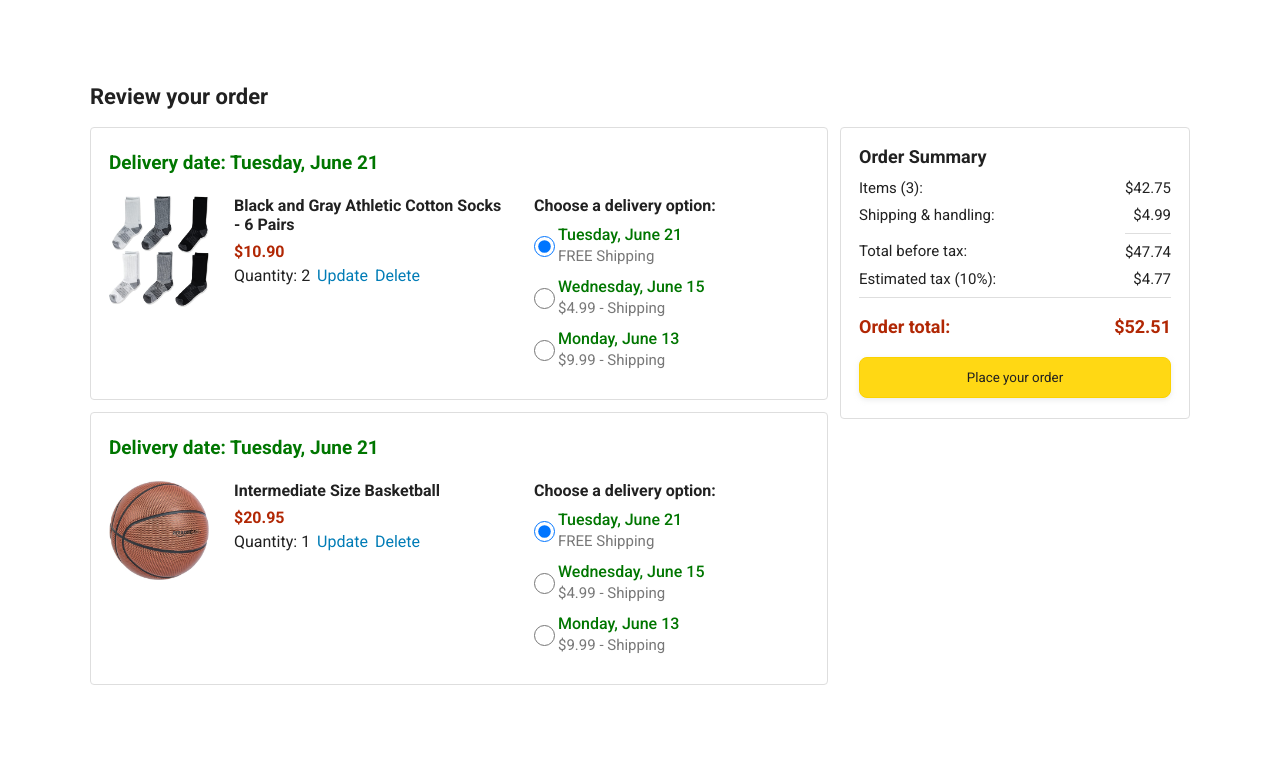
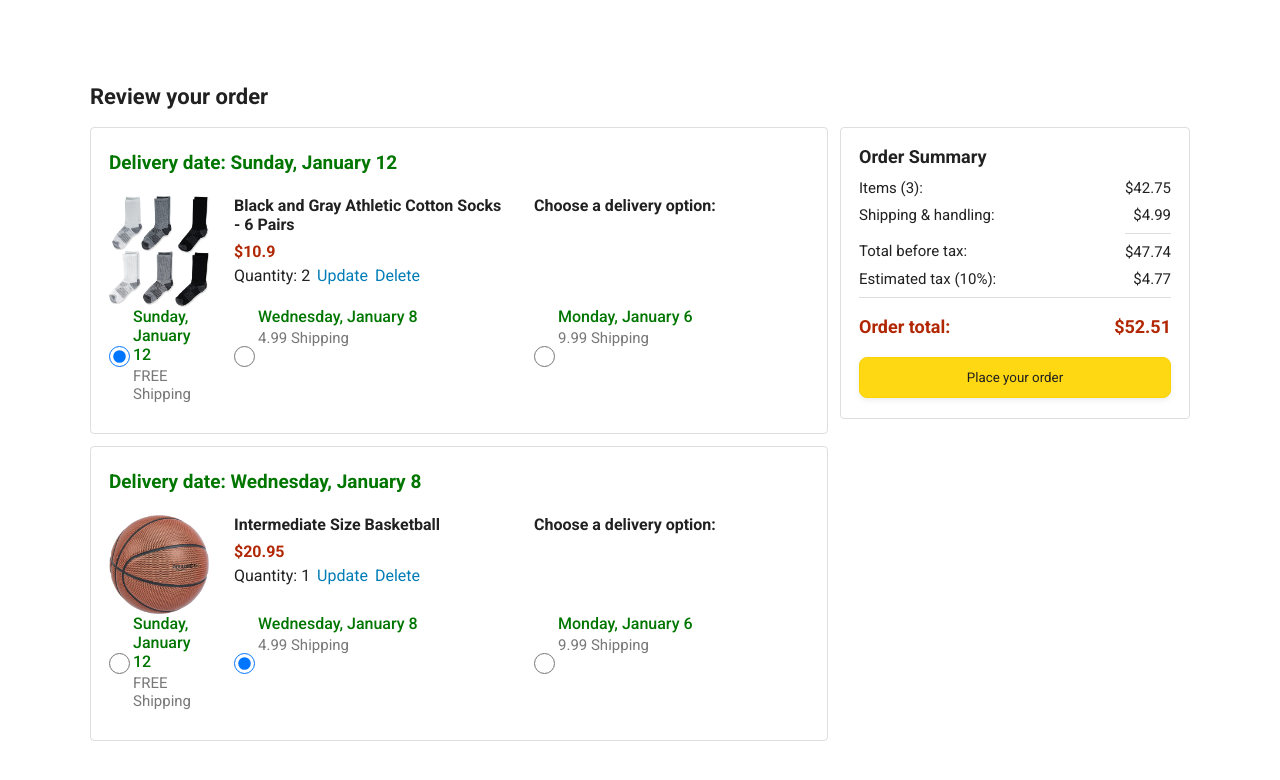
Before and after one commit to Vignesh-2711/Amazon-Project, a plain HTML site: page checkout.html in a window 1280 px wide. Shown: the part 56-836 px from the top of the page. Drawn offline with nearby package versions, Linux system fonts and the light colour scheme.

Commit message:
savedata and generate HTML for delivery options

```diff
--- a/checkout.html
+++ b/checkout.html
@@ -29,8 +29,9 @@
         </div>
 
         <div class="checkout-header-middle-section">
-          Checkout (<a class="return-to-home-link"
-            href="amazon.html">3 items</a>)
+          Checkout (<a class="return-to-home-link
+          js-return-to-home-link"
+            href="amazon.html"></a>)
         </div>
 
         <div class="checkout-header-right-section">
--- a/data/cart.js
+++ b/data/cart.js
@@ -4,11 +4,13 @@ if(!cart){
   cart = [
     {
         productId : 'e43638ce-6aa0-4b85-b27f-e1d07eb678c6',
-        quantity : 2
+        quantity : 2,
+        deliveryOptionId: '1'
     },
     {
         productId : '15b6fc6f-327a-4ec4-896f-486349e85a3d',
-        quantity : 1
+        quantity : 1,
+        deliveryOptionId: '2'
     }
 ];
 }
@@ -39,7 +41,8 @@ export function addToCart(productId){
     else{
       cart.push({
     productId: productId ,
-    quantity: quantity
+    quantity: quantity,
+    deliveryOptionId: '1'
   });
   }
   saveToStorage();
--- /dev/null
+++ b/data/deliveryOptions.js
@@ -0,0 +1,15 @@
+export const deliveryOptions = [{
+    id: '1',
+    deliveyDays: 7,
+    priceCents: 0
+},
+{
+    id: '2',
+    deliveyDays: 3,
+    priceCents: 499
+},
+{
+    id: '3',
+    deliveyDays: 1,
+    priceCents: 999
+}];
--- a/scripts/amazon.js
+++ b/scripts/amazon.js
@@ -71,6 +71,8 @@ function updateCartQuantity() {
     .innerHTML = cartQuantity;
 }
 
+updateCartQuantity();
+
 document.querySelector('.js-products-grid')
 .innerHTML = productsHTML;
 
--- a/scripts/checkout.js
+++ b/scripts/checkout.js
@@ -1,6 +1,7 @@
 import { cart,removeFromCart } from "../data/cart.js";
 import { products } from "../data/products.js";
-
+import dayjs from "https://unpkg.com/dayjs@1.11.10/esm/index.js";
+import { deliveryOptions } from "../data/deliveryOptions.js";
 
 let cartSummaryHTML = '';
 cart.forEach((cartItem) => {
@@ -15,11 +16,31 @@ cart.forEach((cartItem) => {
         }
     });
 
-cartSummaryHTML +=`
+  const deliveryOptionId = cartItem.
+                            deliveryOptionId;
+
+  let  deliveryOption;
+
+  deliveryOptions.forEach((option)=>{
+    if (option.id === deliveryOptionId){
+      deliveryOption = option;
+    }
+  });
+
+  const today = dayjs();
+    const deliveyDate = today.add(
+      deliveryOption.deliveyDays,
+      'days'
+    );
+    const dateString = deliveyDate.format(
+      'dddd, MMMM D'
+    );
+
+cartSummaryHTML += `
     <div class="cart-item-container
                 js-cart-item-container-${matchingProduct.id}">
             <div class="delivery-date">
-              Delivery date: Tuesday, June 21
+              Delivery date: ${dateString}
             </div>
 
             <div class="cart-item-details-grid">
@@ -31,7 +52,7 @@ cartSummaryHTML +=`
                   ${matchingProduct.name}
                 </div>
                 <div class="product-price">
-                  $${(matchingProduct.priceCents / 100).toFixed(2)}
+                  $${matchingProduct.priceCents / 100}
                 </div>
                 <div class="product-quantity">
                   <span>
@@ -50,50 +71,52 @@ cartSummaryHTML +=`
                 <div class="delivery-options-title">
                   Choose a delivery option:
                 </div>
-                <div class="delivery-option">
-                  <input type="radio" checked
-                    class="delivery-option-input"
-                    name="delivery-option-${matchingProduct.id}">
-                  <div>
-                    <div class="delivery-option-date">
-                      Tuesday, June 21
-                    </div>
-                    <div class="delivery-option-price">
-                      FREE Shipping
-                    </div>
-                  </div>
-                </div>
-                <div class="delivery-option">
-                  <input type="radio"
-                    class="delivery-option-input"
-                    name="delivery-option-${matchingProduct.id}">
-                  <div>
-                    <div class="delivery-option-date">
-                      Wednesday, June 15
-                    </div>
-                    <div class="delivery-option-price">
-                      $4.99 - Shipping
-                    </div>
-                  </div>
-                </div>
-                <div class="delivery-option">
-                  <input type="radio"
-                    class="delivery-option-input"
-                    name="delivery-option-${matchingProduct.id}">
-                  <div>
-                    <div class="delivery-option-date">
-                      Monday, June 13
-                    </div>
-                    <div class="delivery-option-price">
-                      $9.99 - Shipping
-                    </div>
-                  </div>
-                </div>
+              </div>
+              ${deliveryOptionsHTML(matchingProduct,cartItem)}
               </div>
             </div>
           </div>
     `;
 });
+
+function deliveryOptionsHTML(matchingProduct,cartItem){
+  let html = '';
+  deliveryOptions.forEach((deliveryOption)=>{
+    const today = dayjs();
+    const deliveyDate = today.add(
+      deliveryOption.deliveyDays,
+      'days'
+    );
+    const dateString = deliveyDate.format(
+      'dddd, MMMM D'
+    );
+    const priceString = deliveryOption
+    .priceCents===0 ? 'FREE' : `${((deliveryOption.priceCents)/100).toFixed(2)} `;
+
+    const isChecked = deliveryOption.id ===
+    cartItem.deliveryOptionId;
+
+    html += `
+
+
+   <div class="delivery-option">
+    <input type="radio"
+      ${isChecked ? 'checked' : ''}
+      class="delivery-option-input"
+      name="delivery-option-${matchingProduct.id}">
+    <div>
+      <div class="delivery-option-date">
+        ${dateString}
+      </div>
+      <div class="delivery-option-price">
+        ${priceString} Shipping
+      </div>
+    </div>
+  </div>
+  `
+  });
+  return html;
+}
 
 document.querySelector('.js-order-summary')
 .innerHTML = cartSummaryHTML;
@@ -109,5 +132,20 @@ document.querySelectorAll('.js-delete-link')
       `.js-cart-item-container-${productId}`
     );
     container.remove();
+    updateCartQuantity();
   });
 })
+
+
+function updateCartQuantity(){
+  let cartQuantity = 0;
+
+cart.forEach((cartItem) => {
+  cartQuantity += cartItem.quantity;
+});
+
+document.querySelector('.js-return-to-home-link')
+  .innerHTML = `${cartQuantity} items`;
+
+}
+updateCartQuantity();
```
Also changed, not shown: amazon.html (+1 -3 lines).
